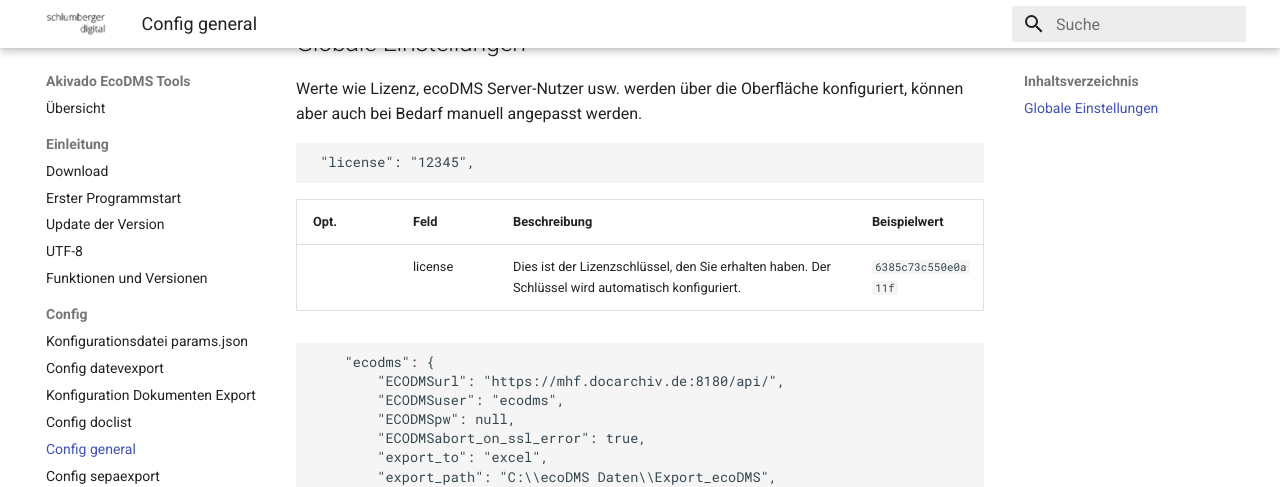
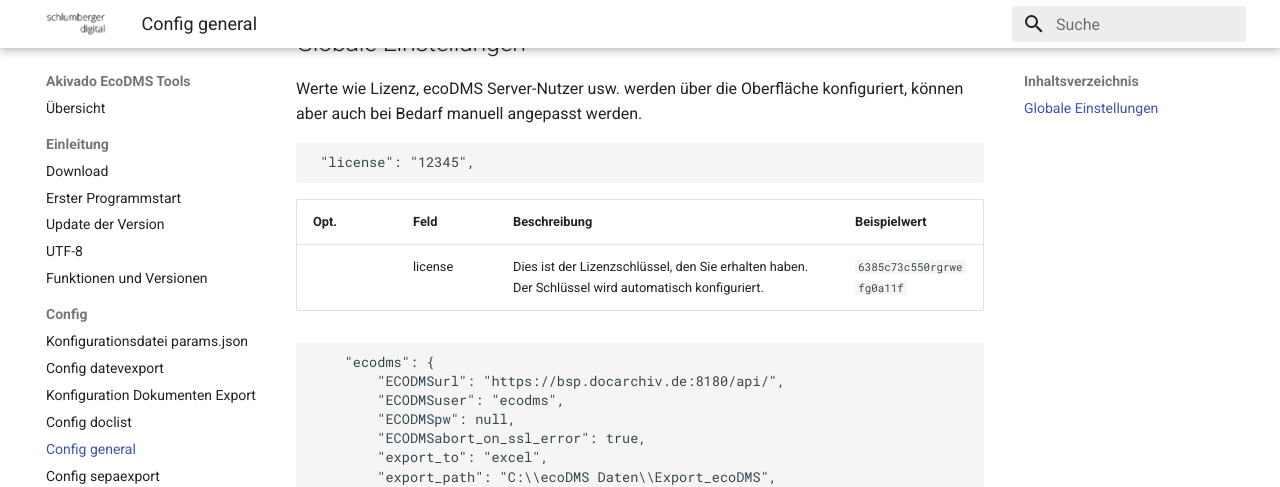
Before and after one commit to schlumbergerdigital/docs, an MkDocs documentation site: the page built from docs/Akivado EcoDMS Tools/config/config_general.md, in a window 1280 px wide and 900 px high, scrolled down 244 px. Shown: the top 487 px of the window. Built offline with MkDocs 1.6.1 and Material for MkDocs 9.7.7, drawn with Linux system fonts in a browser that asks for light colours; some of the changed text lies outside the part shown.

Commit message:
Beispiel angepasst

````diff
--- a/docs/Akivado EcoDMS Tools/config/config_general.md
+++ b/docs/Akivado EcoDMS Tools/config/config_general.md
@@ -8,11 +8,11 @@
 
 Opt. | Feld | Beschreibung | Beispielwert
 -------|------|--------------|-----------------
- | license | Dies ist der Lizenzschlüssel, den Sie erhalten haben. Der Schlüssel wird automatisch konfiguriert. | ```6385c73c550e0a11f```
+ | license | Dies ist der Lizenzschlüssel, den Sie erhalten haben. Der Schlüssel wird automatisch konfiguriert. | ```6385c73c550rgrwefg0a11f```
 
 ```
     "ecodms": {
-        "ECODMSurl": "https://mhf.docarchiv.de:8180/api/",
+        "ECODMSurl": "https://bsp.docarchiv.de:8180/api/",
         "ECODMSuser": "ecodms",
         "ECODMSpw": null,
         "ECODMSabort_on_ssl_error": true,
````
